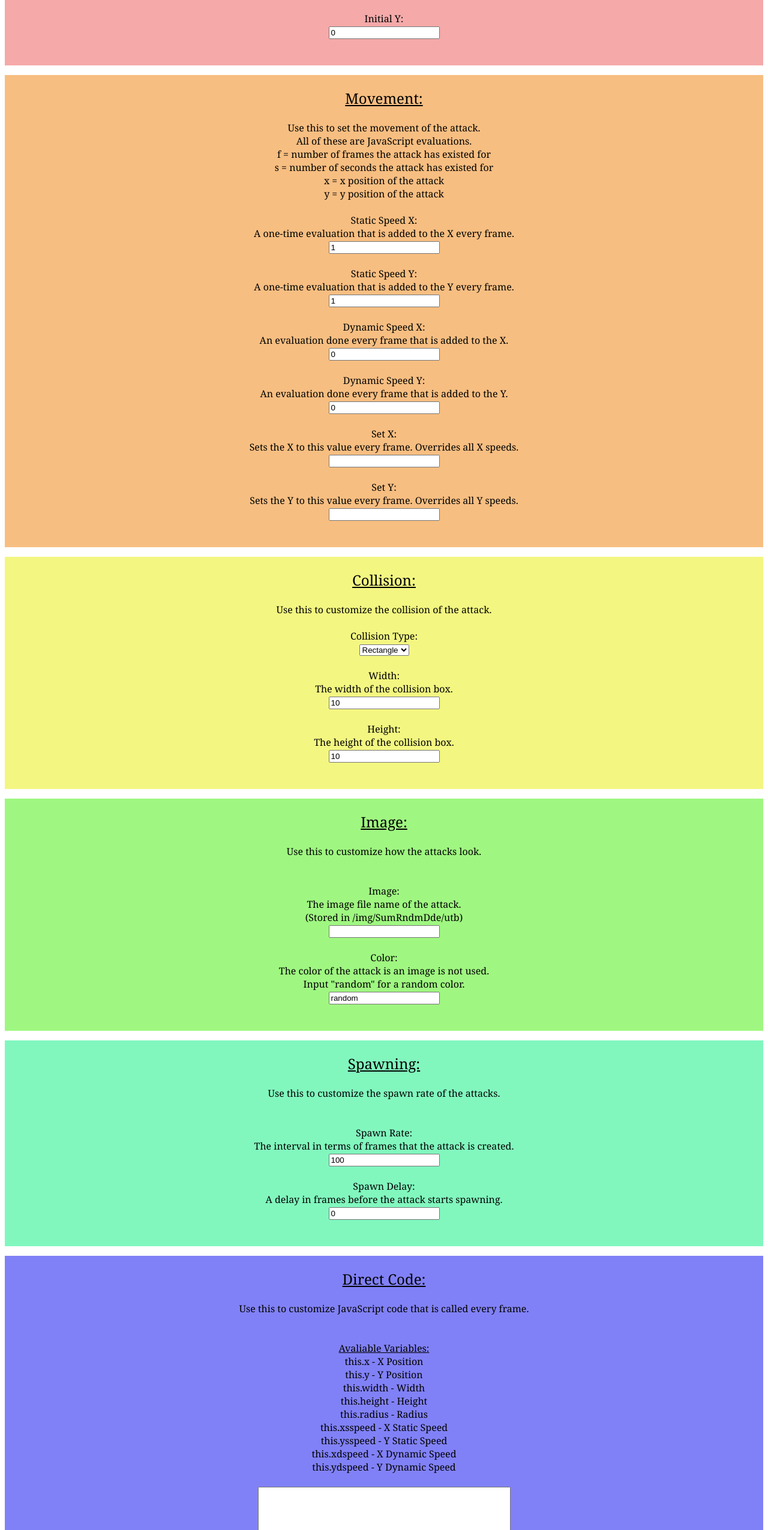
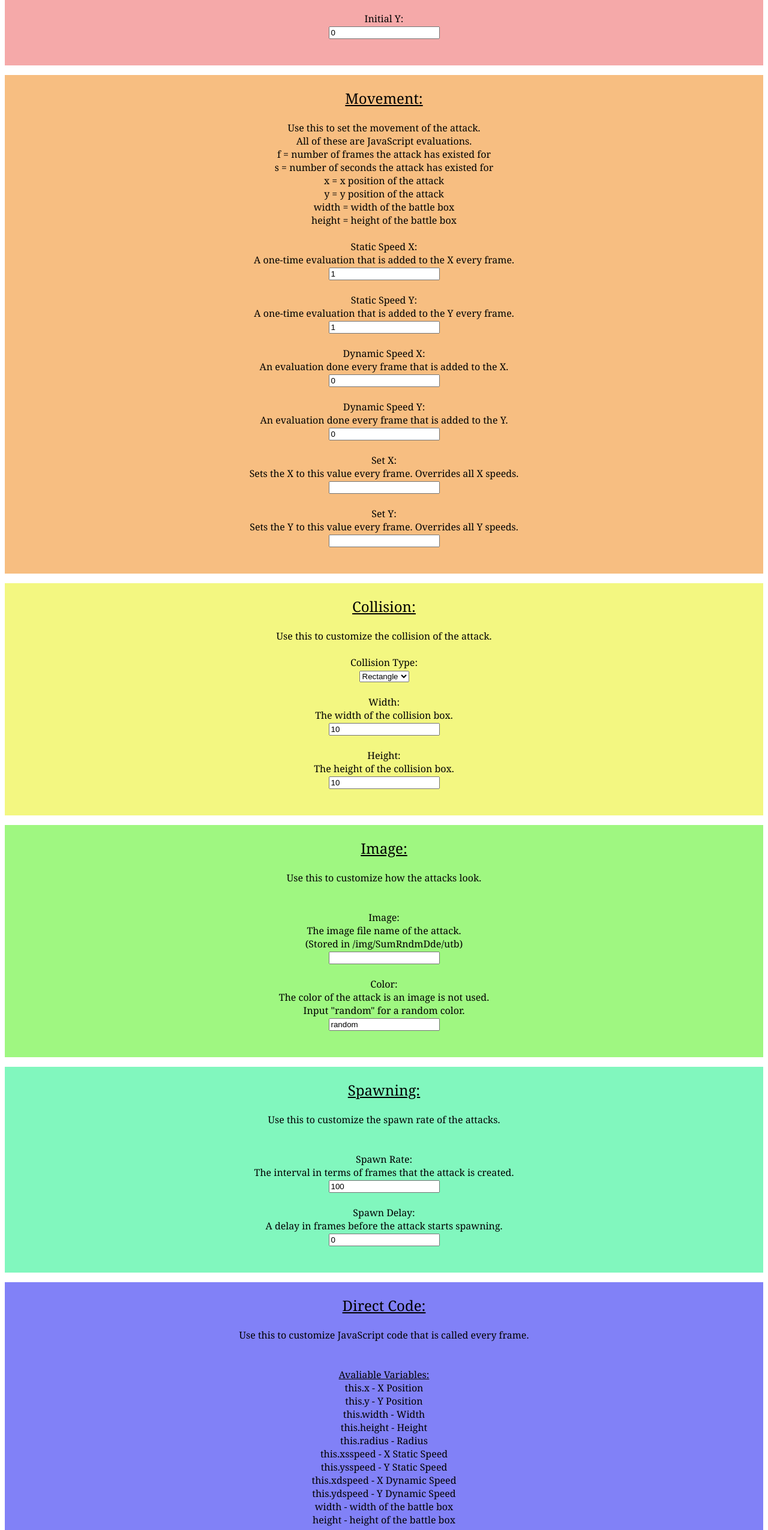
Before and after one commit to SumRndmDde/UTB-Attack-Creator, a plain HTML site: page index.html in a window 1280 px wide. Shown: the part 1030-3580 px from the top of the page at 60% size. Drawn offline with Linux system fonts and the light colour scheme.

Commit message:
Added extra variables
Plz no descriptions

```diff
--- a/index.html
+++ b/index.html
@@ -167,6 +167,8 @@
 			s = number of seconds the attack has existed for<br>
 			x = x position of the attack<br>
 			y = y position of the attack<br>
+			width = width of the battle box<br>
+			height = height of the battle box<br>
 			<br>
 			Static Speed X:<br>
 			A one-time evaluation that is added to the X every frame.<br>
@@ -273,6 +275,8 @@
 			this.ysspeed  -  Y Static Speed<br>
 			this.xdspeed  -  X Dynamic Speed<br>
 			this.ydspeed  -  Y Dynamic Speed<br>
+			width  -  width of the battle box<br>
+			height  -  height of the battle box<br>
 			<br>
 			<textarea id="DirectCode" rows="20" cols="50"></textarea>
 			<br>
```
